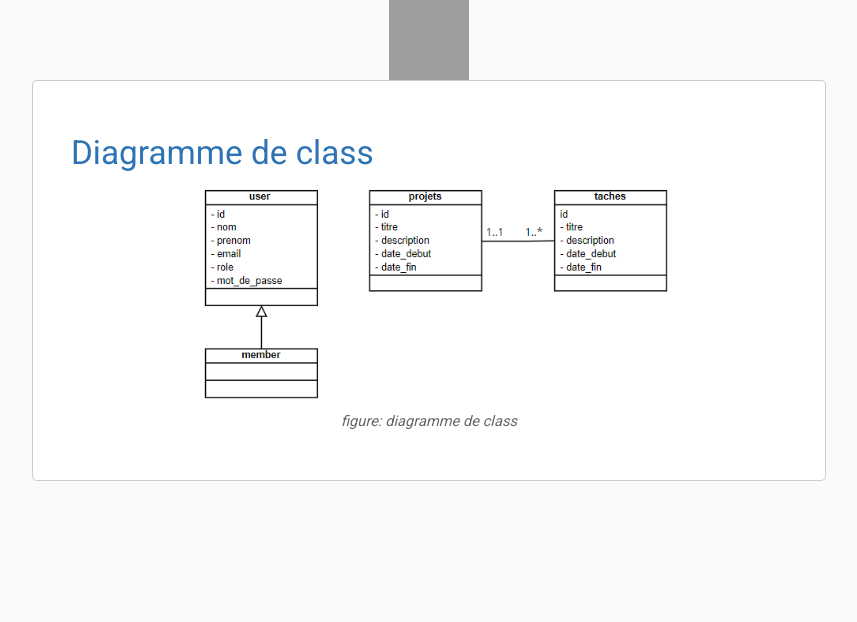
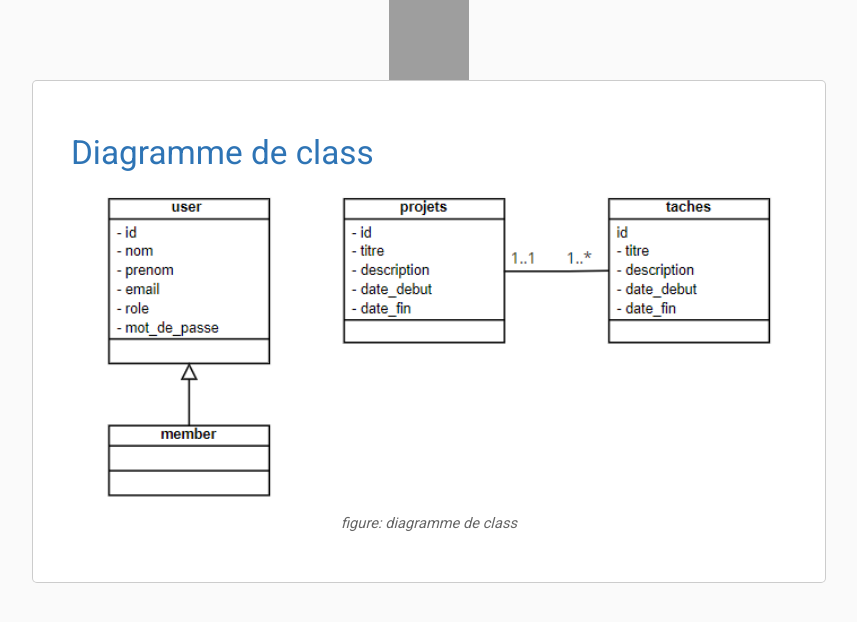
Before and after one commit to solicoders/prototype_adnan, a Jekyll site: the page built from docs/diagramme-classes/diagramme-classes.md, in a window 1280 px wide. Shown: the top 622 px of the page, without its empty margins (211-1068 px from the left). Built offline with Jekyll 4.4.1, drawn with Linux system fonts in a browser that asks for light colours; nearby versions of some CDN libraries; our own code applies the rules of GitHub Pages for plain Markdown files; grey boxes are pictures that could not be loaded.

Commit message:
correct size image digramme de class

```diff
--- a/docs/diagramme-classes/diagramme-classes.md
+++ b/docs/diagramme-classes/diagramme-classes.md
@@ -6,6 +6,7 @@ order: 7
 
 # Diagramme de class
 
-![Introduction](./images/diagramme-classes.png){:width="500px"}_figure: diagramme de class_
+![Introduction](./images/diagramme-classes.png){:width="1000px"}
+_figure: diagramme de class_
 
 <!-- new slide -->
```
